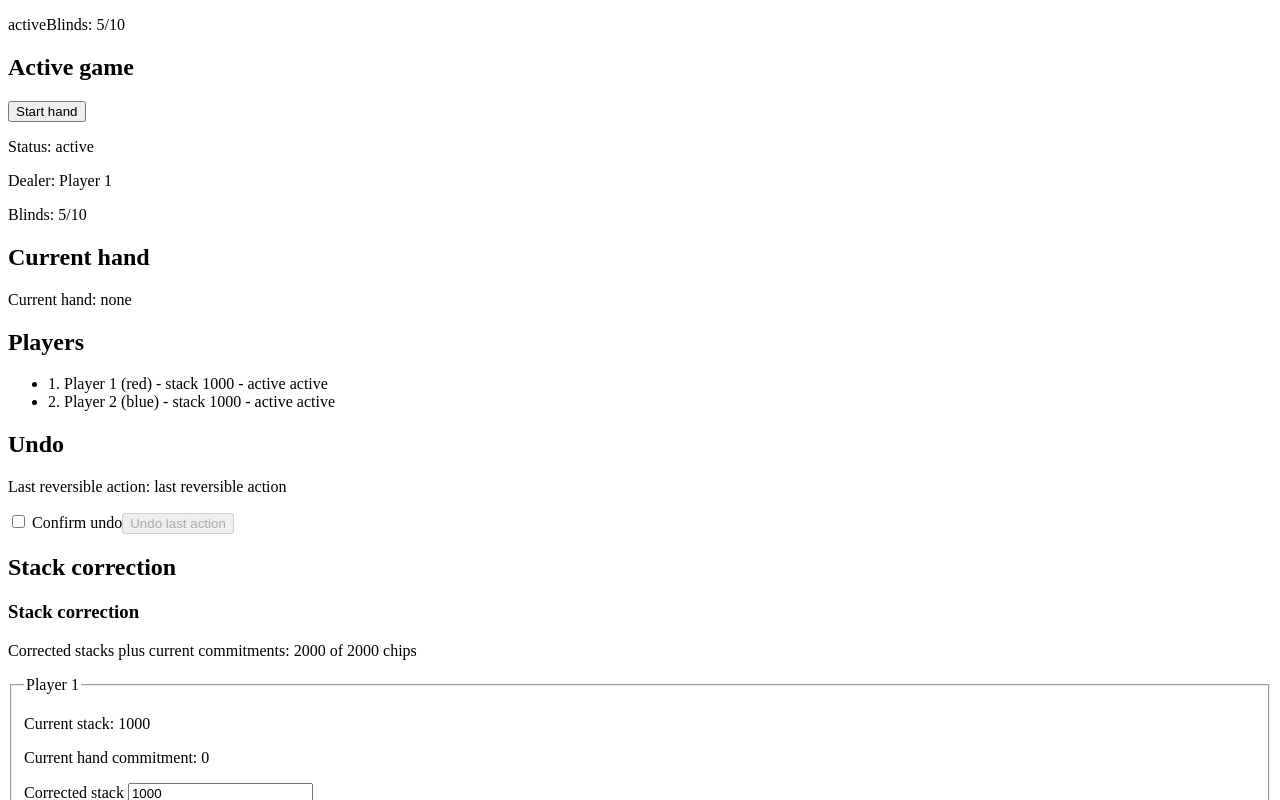
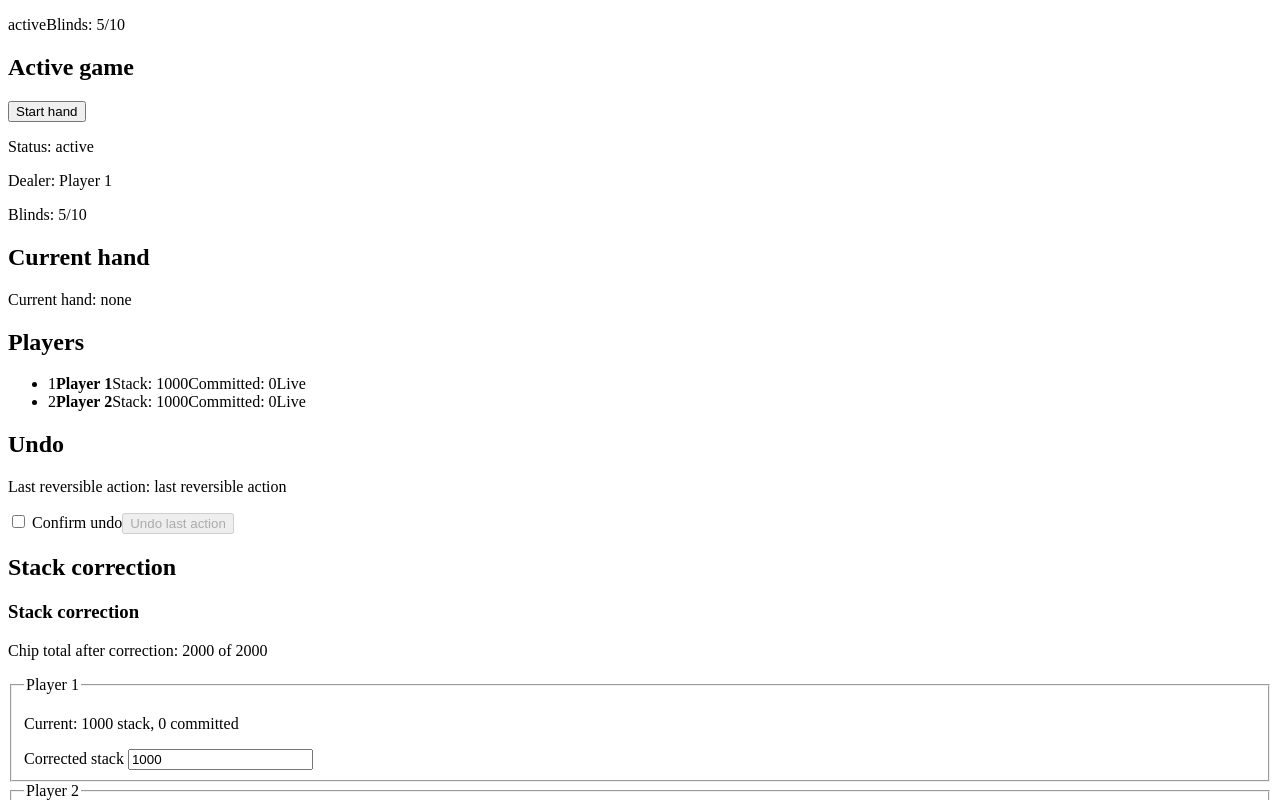
Before and after one commit to dimkabuki/chips, a React (Vite) app: page / in a window 1280 px wide. Both pictures are taken after a click on the button "Create game". Shown: the top 800 px of the page. Built offline with nearby package versions, Linux system fonts and the light colour scheme.

Commit message:
feat(ui): add hand progress status layout

```diff
--- a/src/styles.css
+++ b/src/styles.css
@@ -109,3 +109,35 @@ legend, .field__label { color: var(--muted); font-size: 0.85rem; font-weight: 70
   .dialog__content { inset: 15vh 1rem auto; }
   .dialog__actions { display: flex; justify-content: end; }
 }
+
+.hand-summary { display: grid; gap: 0.5rem; grid-template-columns: repeat(auto-fit, minmax(8rem, 1fr)); }
+.hand-summary p { margin: 0; }
+.hand-progress { display: grid; gap: 0.85rem; }
+.hand-progress__meta { display: flex; flex-wrap: wrap; gap: 0.5rem 1rem; align-items: baseline; justify-content: space-between; }
+.hand-progress__status { margin: 0; font-size: 1.15rem; font-weight: 900; }
+.hand-progress__streets { display: grid; grid-template-columns: repeat(4, 1fr); gap: 0.4rem; padding: 0; margin: 0; list-style: none; }
+.hand-progress__street { display: grid; gap: 0.35rem; justify-items: center; color: var(--muted); font-size: 0.78rem; font-weight: 800; text-align: center; }
+.hand-progress__street--active { color: var(--primary); }
+.hand-progress__street--complete { color: var(--success); }
+.hand-progress__dot { width: 0.7rem; height: 0.7rem; border: 2px solid currentColor; border-radius: 999px; background: var(--surface); }
+.hand-progress__street--active .hand-progress__dot, .hand-progress__street--complete .hand-progress__dot { background: currentColor; }
+.card-slots { display: grid; grid-template-columns: repeat(5, minmax(0, 1fr)); gap: 0.4rem; }
+.card-slot { min-height: clamp(3rem, 18vw, 5rem); border: 1px dashed var(--border); border-radius: 0.55rem; background: linear-gradient(135deg, color-mix(in srgb, var(--surface-strong), transparent 20%), var(--surface)); }
+.card-slot--ready { border-style: solid; border-color: color-mix(in srgb, var(--primary), var(--border) 45%); }
+.player-status-list { display: grid; gap: 0.45rem; padding: 0; margin: 0; list-style: none; }
+.player-status-list__item { display: grid; grid-template-columns: auto auto minmax(0, 1fr) auto; gap: 0.55rem; align-items: center; border: 1px solid var(--border); border-radius: 0.75rem; padding: 0.55rem; background: color-mix(in srgb, var(--surface), var(--surface-strong) 35%); }
+.player-status-list__seat { display: inline-grid; place-items: center; width: 1.5rem; height: 1.5rem; border-radius: 999px; background: var(--surface-strong); color: var(--muted); font-size: 0.75rem; font-weight: 900; }
+.player-status-list__main { display: grid; min-width: 0; gap: 0.1rem; }
+.player-status-list__meta { color: var(--muted); font-size: 0.8rem; }
+.player-status-list__state { font-size: 0.78rem; font-weight: 900; text-transform: uppercase; }
+.status-dot { width: 0.7rem; height: 0.7rem; border-radius: 999px; background: var(--success); }
+.status-dot--folded, .status-dot--busted { background: var(--danger); }
+.status-dot--allin { background: var(--warning); }
+.status-dot--actor { background: var(--primary); }
+@media (prefers-reduced-motion: no-preference) {
+  .status-dot--pulse { animation: status-pulse 1.4s ease-in-out infinite; }
+}
+@keyframes status-pulse {
+  0%, 100% { box-shadow: 0 0 0 0 color-mix(in srgb, var(--primary), transparent 45%); }
+  50% { box-shadow: 0 0 0 0.35rem color-mix(in srgb, var(--primary), transparent 100%); }
+}
--- a/src/ui/app.tsx
+++ b/src/ui/app.tsx
@@ -4,7 +4,7 @@ import { flushSync } from "react-dom";
 import { createRoot, type Root } from "react-dom/client";
 import type { GameSession } from "../application/game-session.js";
 import type { LoadGameResult } from "../application/persistence.js";
-import type { Game, Hand, HandParticipant } from "../domain/game/game.js";
+import type { Game, Hand } from "../domain/game/game.js";
 import { AVATARS, createGame, type ValidationIssue } from "../domain/game/create-game.js";
 import { derivePots, getLegalActions, type PlayerActionType, type ShowdownSelection } from "../domain/game/hand-engine.js";
 import { defaultSetupForm, previewSetup, toCreateGameInput, type SetupForm } from "./setup.js";
@@ -13,6 +13,8 @@ import { Badge } from "./components/badge.js";
 import { Button } from "./components/button.js";
 import { Card } from "./components/card.js";
 import { Field, Select, TextInput } from "./components/field.js";
+import { HandProgress } from "./components/hand-progress.js";
+import { PlayerStatusList } from "./components/player-status-list.js";
 
 export interface RenderAppOptions { readonly session: GameSession; }
 
@@ -61,11 +63,6 @@ const ConfirmDialog = ({ title, description, trigger, children }: { readonly tit
     </Dialog.Portal>
   </Dialog.Root>
 );
-
-const ParticipantRow = ({ game, participant }: { readonly game: Game; readonly participant: HandParticipant }) => {
-  const player = game.players.find(({ id }) => id === participant.playerId);
-  return <li className="participant-row"><span>{String((player?.seat ?? 0) + 1)}. {player?.name ?? participant.playerId} - stack {String(player?.stack ?? 0)} - street {String(participant.streetCommitment)} - hand {String(participant.handCommitment)} - {participant.folded ? "folded" : "live"} - {participant.allIn ? "all-in" : "not all-in"}</span><span className="badge-row"><Badge tone={participant.folded ? "danger" : "success"}>{participant.folded ? "folded" : "live"}</Badge>{participant.allIn ? <Badge tone="warning">all-in</Badge> : null}</span></li>;
-};
 
 const ActionLog = ({ game, hand }: { readonly game: Game; readonly hand: Hand }) => hand.actions.length === 0
   ? <p>Action log: none</p>
@@ -174,7 +171,7 @@ const StackCorrection = ({ game, session, run }: { readonly game: Game; readonly
   const commitmentTotal = Object.values(commitments).reduce((total, amount) => total + amount, 0);
   const previewTotal = correctedTotal + commitmentTotal;
   const conserves = previewTotal === game.chipSupply;
-  return <section aria-label="stack-correction" ref={rootRef}><h3>Stack correction</h3><p role="status">Corrected stacks plus current commitments: {String(previewTotal)} of {String(game.chipSupply)} chips</p>{!conserves ? <p role="alert">Correction preview does not preserve total chip supply.</p> : null}{game.players.map((player) => <fieldset key={player.id}><legend>{player.name}</legend><p>Current stack: {String(player.stack)}</p><p>Current hand commitment: {String(commitments[player.id] ?? 0)}</p><label>Corrected stack <input name={`correction-${player.id}`} value={stacks[player.id] ?? String(player.stack)} inputMode="numeric" onInput={(event) => { const value = event.currentTarget.value; setStacks((current) => ({ ...current, [player.id]: value })); }} /></label></fieldset>)}<label>Correction reason <input name="correction-reason" maxLength={120} value={reason} onInput={(event) => { const value = event.currentTarget.value; setReason(value); }} /></label><Button type="button" variant="primary" data-action="correct-stacks" disabled={!conserves || reason.trim() === ""} onClick={() => {
+  return <section aria-label="stack-correction" ref={rootRef}><h3>Stack correction</h3><p role="status">Chip total after correction: {String(previewTotal)} of {String(game.chipSupply)}</p>{!conserves ? <p role="alert">Correction preview does not preserve total chip supply.</p> : null}{game.players.map((player) => <fieldset key={player.id}><legend>{player.name}</legend><p className="field__hint">Current: {String(player.stack)} stack, {String(commitments[player.id] ?? 0)} committed</p><label>Corrected stack <input name={`correction-${player.id}`} value={stacks[player.id] ?? String(player.stack)} inputMode="numeric" onInput={(event) => { const value = event.currentTarget.value; setStacks((current) => ({ ...current, [player.id]: value })); }} /></label></fieldset>)}<label>Correction reason <input name="correction-reason" maxLength={120} value={reason} onInput={(event) => { const value = event.currentTarget.value; setReason(value); }} /></label><Button type="button" variant="primary" data-action="correct-stacks" disabled={!conserves || reason.trim() === ""} onClick={() => {
     run(() => session.correctStacks({ reason, stacks: Object.fromEntries(game.players.map((player) => [player.id, Number(stacks[player.id] ?? player.stack)])) }));
   }}>Apply stack correction</Button></section>;
 };
@@ -187,7 +184,8 @@ const CurrentHand = ({ game, session, run }: { readonly game: Game; readonly ses
     if (playerId === undefined) return;
     run(() => session.act({ playerId, type, ...(targetStreetCommitment === undefined ? {} : { targetStreetCommitment }) }));
   };
-  return <section aria-label="current-hand"><h3>Hand #{String(hand.number)}</h3><p>Button: {playerName(game, hand.buttonPlayerId)}</p><p>Small blind: {playerName(game, hand.smallBlindPlayerId)}</p><p>Big blind: {playerName(game, hand.bigBlindPlayerId)}</p><p>Street: {hand.street}</p><p>Hand status: {hand.status}</p><p>Current actor: {hand.status === "betting" ? playerName(game, hand.actorPlayerId) : "none"}</p><p>Current bet: {String(hand.currentBet)}</p><p>Last full raise size: {String(hand.lastFullRaiseSize)}</p><ul aria-label="participants">{hand.participants.map((participant) => <ParticipantRow key={participant.playerId} game={game} participant={participant} />)}</ul><ActionLog game={game} hand={hand} />{hand.status === "dealPrompt" && hand.pendingTransition !== undefined ? <section aria-label="street-transition"><p>Ready to deal {hand.pendingTransition}</p><Button type="button" variant="primary" data-action="confirm-street" onClick={() => { run(() => session.confirmStreet()); }}>Deal the {hand.pendingTransition}</Button></section> : null}<ShowdownSettlement game={game} hand={hand} onSettle={(selections) => { run(() => session.settleShowdown(selections)); }} /><HandResult game={game} hand={hand} /><BettingControls game={game} onAction={playerAction} /></section>;
+  const actorName = hand.status === "betting" ? playerName(game, hand.actorPlayerId) : undefined;
+  return <section aria-label="current-hand"><HandProgress hand={hand} actorName={actorName} /><div className="hand-summary"><p>Button: {playerName(game, hand.buttonPlayerId)}</p><p>Blinds: {playerName(game, hand.smallBlindPlayerId)} / {playerName(game, hand.bigBlindPlayerId)}</p><p>Current bet: {String(hand.currentBet)}</p></div><PlayerStatusList players={game.players} participants={hand.participants} actorPlayerId={hand.status === "betting" ? hand.actorPlayerId : undefined} /><ActionLog game={game} hand={hand} />{hand.status === "dealPrompt" && hand.pendingTransition !== undefined ? <section aria-label="street-transition"><p>Ready to deal {hand.pendingTransition}</p><Button type="button" variant="primary" data-action="confirm-street" onClick={() => { run(() => session.confirmStreet()); }}>Deal the {hand.pendingTransition}</Button></section> : null}<ShowdownSettlement game={game} hand={hand} onSettle={(selections) => { run(() => session.settleShowdown(selections)); }} /><HandResult game={game} hand={hand} /><BettingControls game={game} onAction={playerAction} /></section>;
 };
 
 const AuditLog = ({ game }: { readonly game: Game }) => <section aria-label="audit-log"><h3>Audit log</h3>{game.auditLog.length === 0 ? <p>Audit log: none</p> : <ol>{game.auditLog.map((entry) => <li key={entry.sequence}>#{String(entry.sequence)} {entry.type}{"reason" in entry ? ` - ${entry.reason}` : ""}</li>)}</ol>}</section>;
@@ -205,7 +203,7 @@ const ActiveGameScreen = ({ state, session, setState }: { readonly state: State;
     {state.commandErrors.length > 0 ? <Alert tone="danger">{state.commandErrors.map((error) => <p key={error}>{error}</p>)}</Alert> : <div role="alert" className="sr-only" />}
     <div className="status-grid"><p>Status: {game.status}</p><p>Dealer: {dealer}</p><p>Blinds: {String(game.settings.smallBlind)}/{String(game.settings.bigBlind)}</p></div>
     {game.status === "completed" ? <section aria-label="completed-game" className="panel"><h2>Game completed</h2><p>Final winner: {winners.length === 1 ? winners[0]?.name ?? "unknown" : "undetermined"}</p></section> : null}
-    <div className="layout-grid"><Card title="Current hand" className="card--accent"><CurrentHand game={game} session={session} run={run} /></Card><Card title="Players"><ul className="player-list">{game.players.map((p) => <li key={p.id}>{String(p.seat + 1)}. {p.name} ({p.avatar}) - stack {String(p.stack)} - {p.status} <Badge tone={p.status === "active" ? "success" : "danger"}>{p.status}</Badge></li>)}</ul></Card><Card aria-label="undo-controls" title="Undo"><p>Last reversible action: {undoDescription}</p><label className="checkbox-line"><input type="checkbox" name="confirmUndo" checked={undoConfirmed} onChange={(event) => { setUndoConfirmed(event.currentTarget.checked); }} /> Confirm undo</label><ConfirmDialog title="Undo last action?" description={`This will reverse ${undoDescription}. Confirm at the table before applying it.`} trigger={<Button type="button" variant="danger" data-action="undo" disabled={session.undoDepth() === 0 || !undoConfirmed} onClick={() => { setUndoConfirmed(false); run(() => session.undo()); }}>Undo last action</Button>}><Dialog.Close asChild><Button type="button" variant="danger" onClick={() => { setUndoConfirmed(false); run(() => session.undo()); }}>Undo last action</Button></Dialog.Close></ConfirmDialog></Card><Card title="Stack correction"><StackCorrection game={game} session={session} run={run} /></Card><Card title="Audit"><AuditLog game={game} /></Card></div>
+    <div className="layout-grid"><Card title="Current hand" className="card--accent"><CurrentHand game={game} session={session} run={run} /></Card><Card title="Players"><PlayerStatusList players={game.players} participants={game.currentHand?.participants} actorPlayerId={game.currentHand?.status === "betting" ? game.currentHand.actorPlayerId : undefined} /></Card><Card aria-label="undo-controls" title="Undo"><p>Last reversible action: {undoDescription}</p><label className="checkbox-line"><input type="checkbox" name="confirmUndo" checked={undoConfirmed} onChange={(event) => { setUndoConfirmed(event.currentTarget.checked); }} /> Confirm undo</label><ConfirmDialog title="Undo last action?" description={`This will reverse ${undoDescription}. Confirm at the table before applying it.`} trigger={<Button type="button" variant="danger" data-action="undo" disabled={session.undoDepth() === 0 || !undoConfirmed} onClick={() => { setUndoConfirmed(false); run(() => session.undo()); }}>Undo last action</Button>}><Dialog.Close asChild><Button type="button" variant="danger" onClick={() => { setUndoConfirmed(false); run(() => session.undo()); }}>Undo last action</Button></Dialog.Close></ConfirmDialog></Card><Card title="Stack correction"><StackCorrection game={game} session={session} run={run} /></Card><Card title="Audit"><AuditLog game={game} /></Card></div>
     <Button type="button" variant="ghost" data-action="new-game" onClick={() => { setState((current) => ({ ...current, screen: "setup", replacing: session.current() !== undefined, recovered: false, errors: [], commandErrors: [] })); }}>New game</Button>
   </Card></main>;
 };
--- /dev/null
+++ b/src/ui/components/hand-progress.tsx
@@ -0,0 +1,44 @@
+import type { Hand } from "../../domain/game/game.js";
+
+interface HandProgressProps {
+  readonly hand: Hand;
+  readonly actorName?: string | undefined;
+}
+
+const streets = ["preflop", "flop", "turn", "river"] as const;
+const streetLabels: Record<(typeof streets)[number], string> = {
+  preflop: "Pre-flop",
+  flop: "Flop",
+  turn: "Turn",
+  river: "River",
+};
+
+const statusLabel = (hand: Hand, actorName?: string): string => {
+  if (hand.status === "betting") return `Actor: ${actorName ?? hand.actorPlayerId ?? "none"}`;
+  if (hand.status === "dealPrompt" && hand.pendingTransition !== undefined) return `Ready: ${streetLabels[hand.pendingTransition]}`;
+  if (hand.status === "showdown") return "Showdown";
+  return "Settled";
+};
+
+export const HandProgress = ({ hand, actorName }: HandProgressProps) => {
+  const activeIndex = streets.indexOf(hand.street);
+  return <section aria-label="hand-progress" className="hand-progress">
+    <div className="hand-progress__meta">
+      <p className="eyebrow">Hand #{String(hand.number)}</p>
+      <p className="hand-progress__status">{statusLabel(hand, actorName)}</p>
+    </div>
+    <ol className="hand-progress__streets" aria-label="streets">
+      {streets.map((street, index) => {
+        const isActive = street === hand.street;
+        const isComplete = index < activeIndex || hand.status === "settled";
+        return <li className={["hand-progress__street", isActive ? "hand-progress__street--active" : "", isComplete ? "hand-progress__street--complete" : ""].filter(Boolean).join(" ")} key={street} aria-current={isActive ? "step" : undefined}>
+          <span className="hand-progress__dot" aria-hidden="true" />
+          <span>{streetLabels[street]}</span>
+        </li>;
+      })}
+    </ol>
+    <div className="card-slots" aria-hidden="true">
+      {Array.from({ length: 5 }, (_value, index) => <span className={index < Math.max(0, activeIndex + 2) ? "card-slot card-slot--ready" : "card-slot"} key={index} />)}
+    </div>
+  </section>;
+};
--- /dev/null
+++ b/src/ui/components/player-status-list.tsx
@@ -0,0 +1,31 @@
+import type { HandParticipant, Player } from "../../domain/game/game.js";
+
+interface PlayerStatusListProps {
+  readonly players: readonly Player[];
+  readonly participants?: readonly HandParticipant[] | undefined;
+  readonly actorPlayerId?: string | undefined;
+}
+
+const participantState = (participant: HandParticipant | undefined, isActor: boolean): string => {
+  if (participant?.folded === true) return "Folded";
+  if (participant?.allIn === true) return "All-in";
+  if (isActor) return "Actor";
+  return "Live";
+};
+
+export const PlayerStatusList = ({ players, participants = [], actorPlayerId }: PlayerStatusListProps) => (
+  <ul className="player-status-list" aria-label="player-status-list">
+    {players.map((player) => {
+      const participant = participants.find(({ playerId }) => playerId === player.id);
+      const isActor = actorPlayerId === player.id;
+      const commitment = participant?.handCommitment ?? 0;
+      const state = player.status === "busted" ? "Busted" : participantState(participant, isActor);
+      return <li className="player-status-list__item" key={player.id}>
+        <span className={["status-dot", `status-dot--${state.toLowerCase().replace("-", "")}`, isActor ? "status-dot--pulse" : ""].filter(Boolean).join(" ")} aria-hidden="true" />
+        <span className="player-status-list__seat">{String(player.seat + 1)}</span>
+        <span className="player-status-list__main"><strong>{player.name}</strong><span className="player-status-list__meta">Stack: {String(player.stack)}</span><span className="player-status-list__meta">Committed: {String(commitment)}</span></span>
+        <span className="player-status-list__state">{state}</span>
+      </li>;
+    })}
+  </ul>
+);
```
Also changed, not shown: 1 other file (tests, documents, lock files or other folders).
